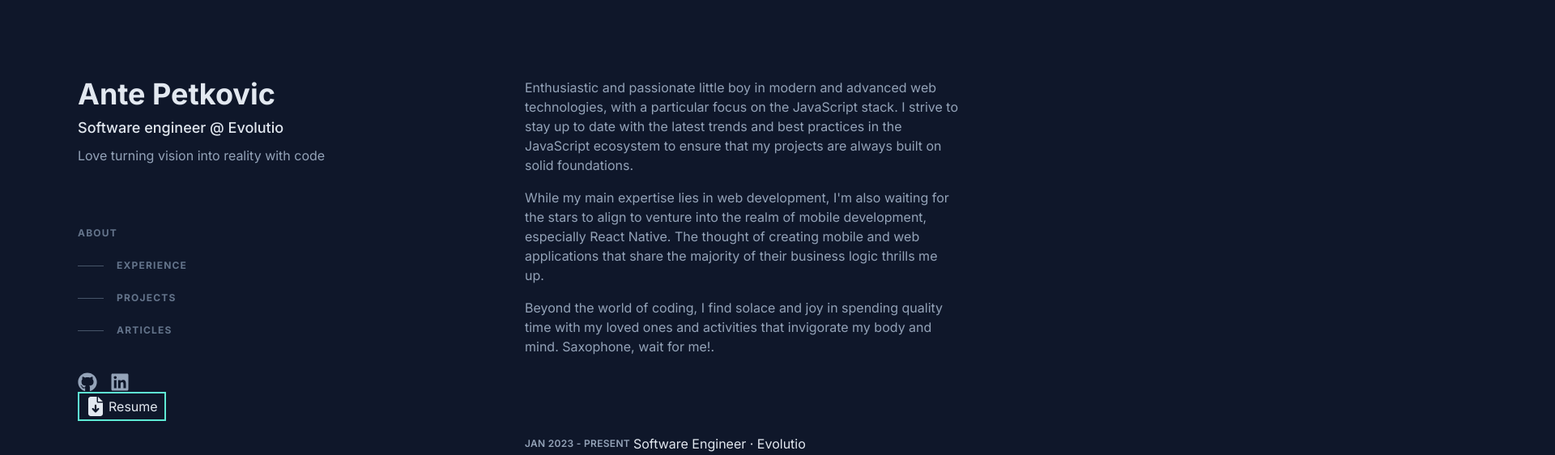
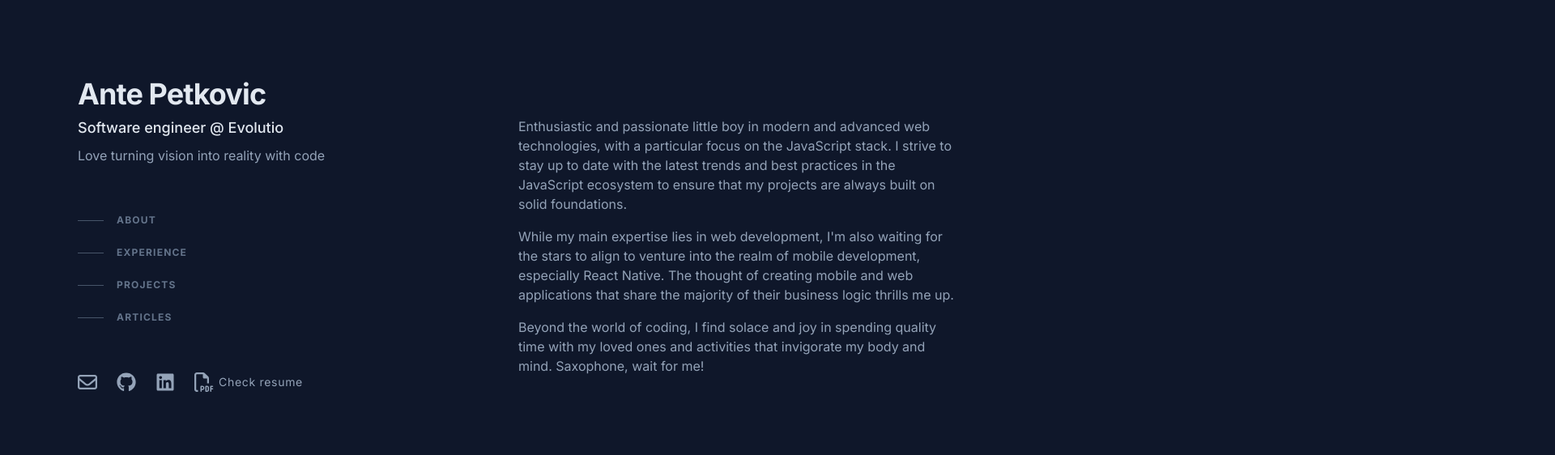
Before and after one commit to antepetkovic0/portfolio, a Next.js app: page / in a window 1280 px wide. Shown: the top 562 px of the page at 81% size, 1920 px wide, since content can reach past the window. Built offline with nearby package versions, Linux system fonts and the light colour scheme.

Commit message:
fixed scroll bug

```diff
--- a/src/app/layout.tsx
+++ b/src/app/layout.tsx
@@ -15,7 +15,7 @@
 }) {
   return (
     <html lang="en" className={`${inter.className} scroll-smooth`}>
-      <body className="bg-slate-900 text-slate-400 py-24">{children}</body>
+      <body className="bg-slate-900 text-slate-400">{children}</body>
     </html>
   );
 }
--- a/src/app/page.tsx
+++ b/src/app/page.tsx
@@ -1,26 +1,31 @@
+"use client";
 import ExperienceCard from "@/components/cards/ExperienceCard";
 import Icon from "@/components/icon/Icon";
 import TagList from "@/components/tags/TagList";
 import Link from "next/link";
+import React from "react";
 
 export default function Home() {
   return (
     <div className="mx-auto max-w-screen-xl px-6 md:px-12 lg:px-24">
       <div className="lg:flex lg:justify-between lg:gap-4">
-        <header className="lg:sticky lg:top-0 lg:w-1/2">
+        <header className="py-24 lg:sticky lg:top-0 lg:max-h-screen lg:w-1/2">
           <>
-            <h1 className="text-4xl text-slate-200 font-bold">Ante Petkovic</h1>
+            <h1 className="text-4xl text-slate-200 font-bold tracking-tight">
+              Ante Petkovic
+            </h1>
             <h2 className="text-lg text-slate-200 font-medium mt-2">
               Software engineer @ Evolutio
             </h2>
             <p className="mt-2">Love turning vision into reality with code</p>
             <nav className="nav hidden lg:block">
-              <ul className="mt-16 w-max">
+              <ul className="mt-12 w-max">
                 <li>
                   <a
                     className="group flex items-center py-3 active"
                     href="#about"
                   >
+                    <span className="mr-4 h-px w-8 bg-slate-600 transition-all group-hover:w-16 group-hover:bg-slate-200 group-focus-visible:w-16 group-focus-visible:bg-slate-200 motion-reduce:transition-none"></span>
                     <span className="text-xs font-bold uppercase tracking-widest text-slate-500 group-hover:text-slate-200 group-focus-visible:text-slate-200">
                       About
                     </span>
@@ -28,27 +33,27 @@
                 </li>
                 <li>
                   <a
-                    className="group flex items-center py-3 "
+                    className="group flex items-center py-3"
                     href="#experience"
                   >
-                    <span className="nav-indicator mr-4 h-px w-8 bg-slate-600 transition-all group-hover:w-16 group-hover:bg-slate-200 group-focus-visible:w-16 group-focus-visible:bg-slate-200 motion-reduce:transition-none"></span>
-                    <span className="nav-text text-xs font-bold uppercase tracking-widest text-slate-500 group-hover:text-slate-200 group-focus-visible:text-slate-200">
+                    <span className="mr-4 h-px w-8 bg-slate-600 transition-all group-hover:w-16 group-hover:bg-slate-200 group-focus-visible:w-16 group-focus-visible:bg-slate-200 motion-reduce:transition-none"></span>
+                    <span className="text-xs font-bold uppercase tracking-widest text-slate-500 group-hover:text-slate-200 group-focus-visible:text-slate-200">
                       Experience
                     </span>
                   </a>
                 </li>
                 <li>
-                  <a className="group flex items-center py-3 " href="#projects">
-                    <span className="nav-indicator mr-4 h-px w-8 bg-slate-600 transition-all group-hover:w-16 group-hover:bg-slate-200 group-focus-visible:w-16 group-focus-visible:bg-slate-200 motion-reduce:transition-none"></span>
-                    <span className="nav-text text-xs font-bold uppercase tracking-widest text-slate-500 group-hover:text-slate-200 group-focus-visible:text-slate-200">
+                  <a className="group flex items-center py-3" href="#projects">
+                    <span className="mr-4 h-px w-8 bg-slate-600 transition-all group-hover:w-16 group-hover:bg-slate-200 group-focus-visible:w-16 group-focus-visible:bg-slate-200 motion-reduce:transition-none"></span>
+                    <span className="text-xs font-bold uppercase tracking-widest text-slate-500 group-hover:text-slate-200 group-focus-visible:text-slate-200">
                       Projects
                     </span>
                   </a>
                 </li>
                 <li>
-                  <a className="group flex items-center py-3 " href="#articles">
-                    <span className="nav-indicator mr-4 h-px w-8 bg-slate-600 transition-all group-hover:w-16 group-hover:bg-slate-200 group-focus-visible:w-16 group-focus-visible:bg-slate-200 motion-reduce:transition-none"></span>
-                    <span className="nav-text text-xs font-bold uppercase tracking-widest text-slate-500 group-hover:text-slate-200 group-focus-visible:text-slate-200">
+                  <a className="group flex items-center py-3" href="#articles">
+                    <span className="mr-4 h-px w-8 bg-slate-600 transition-all group-hover:w-16 group-hover:bg-slate-200 group-focus-visible:w-16 group-focus-visible:bg-slate-200 motion-reduce:transition-none"></span>
+                    <span className="text-xs font-bold uppercase tracking-widest text-slate-500 group-hover:text-slate-200 group-focus-visible:text-slate-200">
                       Articles
                     </span>
                   </a>
@@ -56,7 +61,12 @@
               </ul>
             </nav>
           </>
-          <ul className="mt-8 flex gap-4">
+          <ul className="mt-12 flex gap-6">
+            <li>
+              <a href="mailto:ante.petkovic01@gmail.com">
+                <Icon name="email" />
+              </a>
+            </li>
             <li>
               <a
                 href="https://github.com/antepetkovic0"
@@ -75,24 +85,27 @@
                 <Icon name="linkedin" />
               </a>
             </li>
+
+            <li>
+              <a
+                href="mailto:ante.petkovic01@gmail.com"
+                className="group flex gap-1.5 items-center"
+              >
+                <Icon name="file" />
+                <span className="text-sm group-hover:text-slate-200 tracking-wider">
+                  Check resume
+                </span>
+              </a>
+            </li>
           </ul>
-          <div>
-            <a
-              href=""
-              className="flex gap-1 text-slate-200 w-fit px-2 py-1 border-2 border-teal-300"
-            >
-              <Icon name="file-download" />
-              <span>Resume</span>
-            </a>
-          </div>
         </header>
-        <main className="lg:w-1/2 min-h-[2000px]">
-          <section id="about">
-            {/* <div className="sticky top-0 z-10 bg-slate-900 w-screen">
-              <h2 className="p-4 font-bold uppercase text-sm tracking-widest text-slate-200">
+        <main className="pt-24 lg:w-1/2 lg:py-24">
+          <section id="about" className="mb-16 scroll-mt-16">
+            <div className="sticky lg:relative lg:opacity-0 top-0 z-10 bg-slate-900/75 backdrop-blur -mx-6 md:-mx-12 lg:mx-auto p-6 w-screen">
+              <h2 className="font-bold uppercase text-sm tracking-widest text-slate-200 lg:sr-only">
                 {"// About"}
               </h2>
-            </div> */}
+            </div>
             <>
               <p className="mb-4">
                 Enthusiastic and passionate little boy in modern and advanced
@@ -111,7 +124,7 @@
               <p>
                 Beyond the world of coding, I find solace and joy in spending
                 quality time with my loved ones and activities that invigorate
-                my body and mind. Saxophone, wait for me!.
+                my body and mind. Saxophone, wait for me!
               </p>
             </>
           </section>
--- a/src/components/cards/ExperienceCard.tsx
+++ b/src/components/cards/ExperienceCard.tsx
@@ -16,7 +16,9 @@
       </div>
       <div className="z-10 sm:col-span-6">
         <h3 className="text-slate-200">
-          <a href={companyUrl}>{title}</a>
+          <a href={companyUrl} target="__blank" rel="noopener noreferrer">
+            {title}
+          </a>
         </h3>
         <p className="text-sm">{description}</p>
         <TagList tags={tags} />
--- a/src/components/icon/Icon.tsx
+++ b/src/components/icon/Icon.tsx
@@ -1,23 +1,28 @@
 import { useMemo } from "react";
+import Email from "./icons-set/Email";
 import Github from "./icons-set/Github";
 import LinkedIn from "./icons-set/LinkedIn";
 import ArrowRight from "./icons-set/ArrowRight";
+import File from "./icons-set/File";
 import { DEFAULT_ICON_STYLES } from "./icon.styles";
-import FileDownload from "./icons-set/FileDownload";
 
 interface IconProps {
-  name: "github" | "linkedin" | "file-download" | "arrow-right";
+  name: "email" | "github" | "linkedin" | "file" | "arrow-right";
 }
 
 export default function Icon({ name }: IconProps) {
   const icon = useMemo(() => {
     switch (name) {
+      case "email":
+        return <Email styles={DEFAULT_ICON_STYLES} />;
       case "github":
         return <Github styles={DEFAULT_ICON_STYLES} />;
       case "linkedin":
         return <LinkedIn styles={DEFAULT_ICON_STYLES} />;
-      case "file-download":
-        return <FileDownload styles="w-6 h-6 fill-slate-200" />;
+      case "file":
+        return (
+          <File styles="w-6 h-6 fill-slate-400 group-hover:fill-slate-200" />
+        );
       case "arrow-right":
         return <ArrowRight styles={DEFAULT_ICON_STYLES} />;
       default:
--- /dev/null
+++ b/src/components/icon/icons-set/Email.tsx
@@ -0,0 +1,14 @@
+import { IconElementProps } from "./icon.types";
+
+export default function Email({ styles = "" }: IconElementProps) {
+  return (
+    <svg
+      xmlns="http://www.w3.org/2000/svg"
+      height="1em"
+      viewBox="0 0 512 512"
+      className={styles}
+    >
+      <path d="M64 112c-8.8 0-16 7.2-16 16v22.1L220.5 291.7c20.7 17 50.4 17 71.1 0L464 150.1V128c0-8.8-7.2-16-16-16H64zM48 212.2V384c0 8.8 7.2 16 16 16H448c8.8 0 16-7.2 16-16V212.2L322 328.8c-38.4 31.5-93.7 31.5-132 0L48 212.2zM0 128C0 92.7 28.7 64 64 64H448c35.3 0 64 28.7 64 64V384c0 35.3-28.7 64-64 64H64c-35.3 0-64-28.7-64-64V128z" />
+    </svg>
+  );
+}
--- /dev/null
+++ b/src/components/icon/icons-set/File.tsx
@@ -0,0 +1,14 @@
+import { IconElementProps } from "./icon.types";
+
+export default function File({ styles = "" }: IconElementProps) {
+  return (
+    <svg
+      xmlns="http://www.w3.org/2000/svg"
+      height="1em"
+      viewBox="0 0 512 512"
+      className={styles}
+    >
+      <path d="M64 464H96v48H64c-35.3 0-64-28.7-64-64V64C0 28.7 28.7 0 64 0H229.5c17 0 33.3 6.7 45.3 18.7l90.5 90.5c12 12 18.7 28.3 18.7 45.3V288H336V160H256c-17.7 0-32-14.3-32-32V48H64c-8.8 0-16 7.2-16 16V448c0 8.8 7.2 16 16 16zM176 352h32c30.9 0 56 25.1 56 56s-25.1 56-56 56H192v32c0 8.8-7.2 16-16 16s-16-7.2-16-16V448 368c0-8.8 7.2-16 16-16zm32 80c13.3 0 24-10.7 24-24s-10.7-24-24-24H192v48h16zm96-80h32c26.5 0 48 21.5 48 48v64c0 26.5-21.5 48-48 48H304c-8.8 0-16-7.2-16-16V368c0-8.8 7.2-16 16-16zm32 128c8.8 0 16-7.2 16-16V400c0-8.8-7.2-16-16-16H320v96h16zm80-112c0-8.8 7.2-16 16-16h48c8.8 0 16 7.2 16 16s-7.2 16-16 16H448v32h32c8.8 0 16 7.2 16 16s-7.2 16-16 16H448v48c0 8.8-7.2 16-16 16s-16-7.2-16-16V432 368z" />
+    </svg>
+  );
+}
--- a/src/components/icon/icons-set/FileDownload.tsx
+++ /dev/null
@@ -1,13 +0,0 @@
-import { IconElementProps } from "./icon.types";
-
-export default function FileDownload({ styles = "" }: IconElementProps) {
-  return (
-    <svg
-      xmlns="http://www.w3.org/2000/svg"
-      viewBox="0 0 384 512"
-      className={styles}
-    >
-      <path d="M64 0C28.7 0 0 28.7 0 64V448c0 35.3 28.7 64 64 64H320c35.3 0 64-28.7 64-64V160H256c-17.7 0-32-14.3-32-32V0H64zM256 0V128H384L256 0zM216 232V334.1l31-31c9.4-9.4 24.6-9.4 33.9 0s9.4 24.6 0 33.9l-72 72c-9.4 9.4-24.6 9.4-33.9 0l-72-72c-9.4-9.4-9.4-24.6 0-33.9s24.6-9.4 33.9 0l31 31V232c0-13.3 10.7-24 24-24s24 10.7 24 24z" />
-    </svg>
-  );
-}
```
